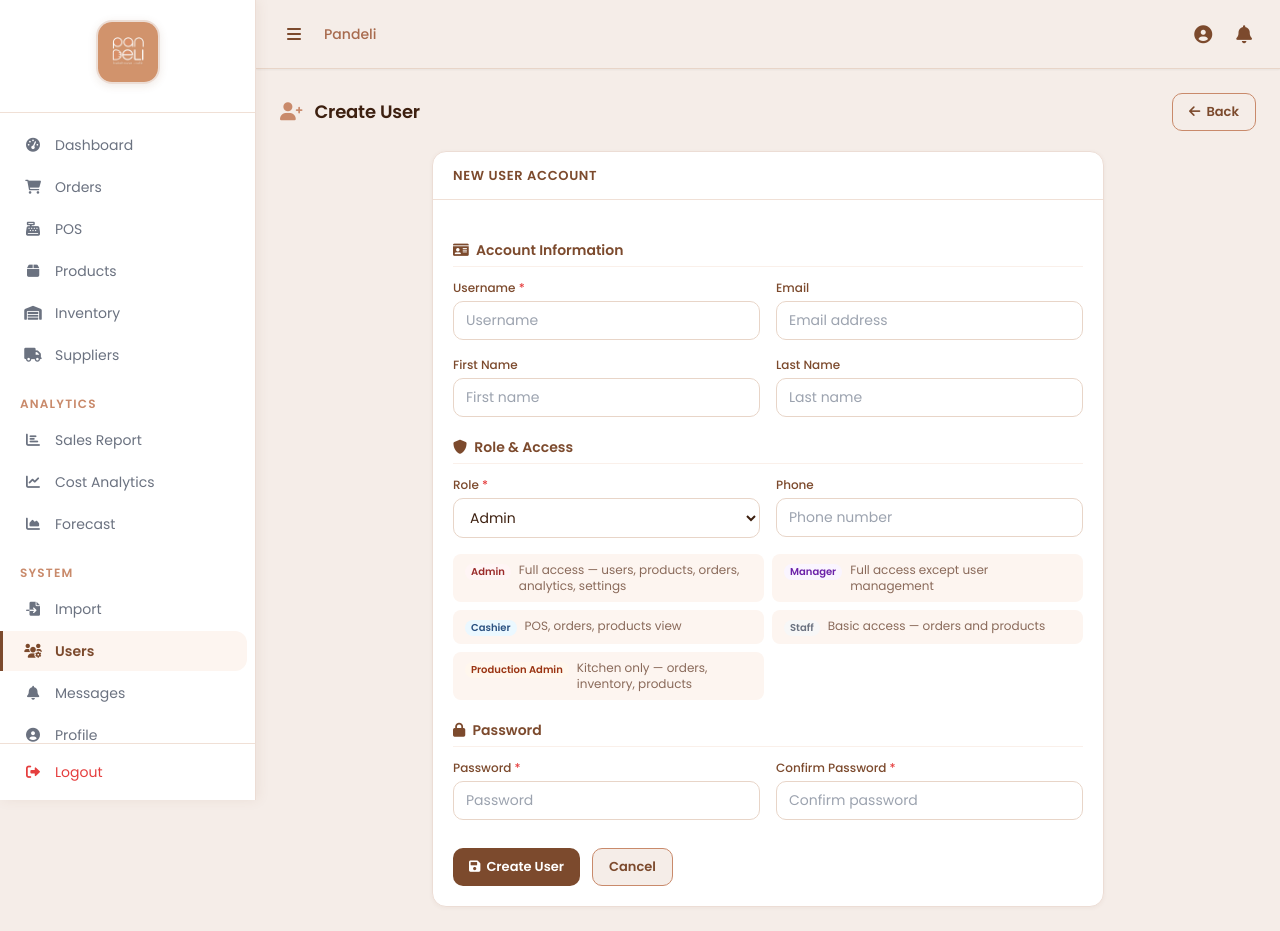
After one commit to Chelsey1234/pandeli-system, a Django app: page /users/create/ in a window 1280 px wide. The commit adds this page. Run offline with Django 5.2, Linux system fonts and the light colour scheme; the visitor is signed in with stand-in values (Sample User, id 1); data that the repository does not hold is empty; parts of the project's set-up code (start-up, migrations or seed data) failed here and were passed over; some libraries are stand-ins or nearby versions.

Commit message:
Add user management CRUD with role-based access control

```diff
--- a/core/forms.py
+++ b/core/forms.py
@@ -1,5 +1,6 @@
 from django import forms
 from django.contrib.auth.models import User
+from django.core.exceptions import ValidationError
 
 from .models import UserProfile
 
@@ -24,3 +25,85 @@ class ProfileUpdateForm(forms.ModelForm):
             'address': forms.Textarea(attrs={'class': 'form-control', 'rows': 3, 'placeholder': 'Address'}),
             'profile_picture': forms.FileInput(attrs={'class': 'form-control', 'accept': 'image/*'}),
         }
+
+
+# ── User Management (admin only) ──────────────────────────────────────────────
+
+class UserCreateForm(forms.ModelForm):
+    password = forms.CharField(
+        widget=forms.PasswordInput(attrs={'class': 'form-input', 'placeholder': 'Password'}),
+        min_length=8,
+        help_text='Minimum 8 characters.',
+    )
+    confirm_password = forms.CharField(
+        widget=forms.PasswordInput(attrs={'class': 'form-input', 'placeholder': 'Confirm password'}),
+        label='Confirm Password',
+    )
+    role = forms.ChoiceField(
+        choices=UserProfile.ROLE_CHOICES,
+        widget=forms.Select(attrs={'class': 'form-input'}),
+    )
+    phone = forms.CharField(
+        required=False,
+        widget=forms.TextInput(attrs={'class': 'form-input', 'placeholder': 'Phone number'}),
+    )
+
+    class Meta:
+        model = User
+        fields = ['username', 'first_name', 'last_name', 'email']
+        widgets = {
+            'username':   forms.TextInput(attrs={'class': 'form-input', 'placeholder': 'Username'}),
+            'first_name': forms.TextInput(attrs={'class': 'form-input', 'placeholder': 'First name'}),
+            'last_name':  forms.TextInput(attrs={'class': 'form-input', 'placeholder': 'Last name'}),
+            'email':      forms.EmailInput(attrs={'class': 'form-input', 'placeholder': 'Email address'}),
+        }
+
+    def clean(self):
+        cleaned = super().clean()
+        pw = cleaned.get('password')
+        cpw = cleaned.get('confirm_password')
+        if pw and cpw and pw != cpw:
+            raise ValidationError({'confirm_password': 'Passwords do not match.'})
+        return cleaned
+
+
+class UserEditForm(forms.ModelForm):
+    new_password = forms.CharField(
+        required=False,
+        widget=forms.PasswordInput(attrs={'class': 'form-input', 'placeholder': 'Leave blank to keep current'}),
+        min_length=8,
+        label='New Password',
+        help_text='Minimum 8 characters. Leave blank to keep current password.',
+    )
+    confirm_password = forms.CharField(
+        required=False,
+        widget=forms.PasswordInput(attrs={'class': 'form-input', 'placeholder': 'Confirm new password'}),
+        label='Confirm New Password',
+    )
+    role = forms.ChoiceField(
+        choices=UserProfile.ROLE_CHOICES,
+        widget=forms.Select(attrs={'class': 'form-input'}),
+    )
+    phone = forms.CharField(
+        required=False,
+        widget=forms.TextInput(attrs={'class': 'form-input', 'placeholder': 'Phone number'}),
+    )
+
+    class Meta:
+        model = User
+        fields = ['username', 'first_name', 'last_name', 'email', 'is_active']
+        widgets = {
+            'username':   forms.TextInput(attrs={'class': 'form-input'}),
+            'first_name': forms.TextInput(attrs={'class': 'form-input'}),
+            'last_name':  forms.TextInput(attrs={'class': 'form-input'}),
+            'email':      forms.EmailInput(attrs={'class': 'form-input'}),
+            'is_active':  forms.CheckboxInput(attrs={'class': 'w-4 h-4'}),
+        }
+
+    def clean(self):
+        cleaned = super().clean()
+        pw = cleaned.get('new_password')
+        cpw = cleaned.get('confirm_password')
+        if pw and cpw and pw != cpw:
+            raise ValidationError({'confirm_password': 'Passwords do not match.'})
+        return cleaned
--- a/core/urls.py
+++ b/core/urls.py
@@ -137,6 +137,15 @@ urlpatterns = [
     path('api/app-features/', views.app_features_api, name='app_features_api'),
 
     # ------------------------------------------
+    # USER MANAGEMENT (admin/manager only)
+    # ------------------------------------------
+    path('users/', views.user_list, name='user_list'),
+    path('users/create/', views.user_create, name='user_create'),
+    path('users/<int:pk>/edit/', views.user_edit, name='user_edit'),
+    path('users/<int:pk>/delete/', views.user_delete, name='user_delete'),
+    path('users/<int:pk>/toggle-active/', views.user_toggle_active, name='user_toggle_active'),
+
+    # ------------------------------------------
     # PUBLIC PAGES (no login required)
     # ------------------------------------------
     path('privacy-policy/', views.privacy_policy, name='privacy_policy'),
--- a/core/views.py
+++ b/core/views.py
@@ -2118,3 +2118,179 @@ def index(request):
     if request.user.is_authenticated:
         return redirect('dashboard')
     return redirect('login')
+
+
+# ========== USER MANAGEMENT VIEWS (admin/manager only) ==========
+
+def _require_admin(request):
+    """Return True if the user is allowed to manage other users."""
+    if request.user.is_superuser:
+        return True
+    try:
+        return request.user.profile.role in ('admin', 'manager')
+    except Exception:
+        return False
+
+
+@login_required
+def user_list(request):
+    if not _require_admin(request):
+        messages.error(request, 'Access denied.')
+        return redirect('dashboard')
+
+    from django.contrib.auth.models import User as AuthUser
+    users = AuthUser.objects.select_related('profile').order_by('username')
+
+    # Search
+    q = request.GET.get('q', '').strip()
+    if q:
+        users = users.filter(
+            Q(username__icontains=q) |
+            Q(first_name__icontains=q) |
+            Q(last_name__icontains=q) |
+            Q(email__icontains=q)
+        )
+
+    # Role filter
+    role_filter = request.GET.get('role', '')
+    if role_filter:
+        users = users.filter(profile__role=role_filter)
+
+    return render(request, 'core/user_list.html', {
+        'users': users,
+        'role_choices': UserProfile.ROLE_CHOICES,
+        'q': q,
+        'role_filter': role_filter,
+        'role_matrix': [
+            # (module, [admin, manager, cashier, staff, production_admin])
+            ('Dashboard',        [True,  True,  False, False, False]),
+            ('Orders',           [True,  True,  True,  True,  True ]),
+            ('POS',              [True,  True,  True,  False, False]),
+            ('Products',         [True,  True,  True,  False, True ]),
+            ('Inventory',        [True,  True,  False, False, True ]),
+            ('Suppliers',        [True,  True,  False, False, False]),
+            ('Sales Report',     [True,  True,  False, False, False]),
+            ('Cost Analytics',   [True,  True,  False, False, False]),
+            ('Forecast',         [True,  True,  False, False, False]),
+            ('Import / Export',  [True,  True,  False, False, False]),
+            ('User Management',  [True,  False, False, False, False]),
+            ('Notifications',    [True,  True,  True,  True,  True ]),
+        ],
+    })
+
+
+@login_required
+def user_create(request):
+    if not _require_admin(request):
+        messages.error(request, 'Access denied.')
+        return redirect('dashboard')
+
+    from .forms import UserCreateForm
+    from django.contrib.auth.models import User as AuthUser
+
+    if request.method == 'POST':
+        form = UserCreateForm(request.POST)
+        if form.is_valid():
+            user = form.save(commit=False)
+            user.set_password(form.cleaned_data['password'])
+            user.save()
+            profile, _ = UserProfile.objects.get_or_create(user=user)
+            profile.role = form.cleaned_data['role']
+            profile.phone = form.cleaned_data.get('phone', '')
+            profile.save()
+            messages.success(request, f'User "{user.username}" created successfully.')
+            return redirect('user_list')
+    else:
+        form = UserCreateForm()
+
+    return render(request, 'core/user_form.html', {'form': form, 'action': 'Create'})
+
+
+@login_required
+def user_edit(request, pk):
+    if not _require_admin(request):
+        messages.error(request, 'Access denied.')
+        return redirect('dashboard')
+
+    from django.contrib.auth.models import User as AuthUser
+    from .forms import UserEditForm
+
+    target_user = get_object_or_404(AuthUser, pk=pk)
+
+    # Prevent non-superusers from editing superusers
+    if target_user.is_superuser and not request.user.is_superuser:
+        messages.error(request, 'You cannot edit a superuser account.')
+        return redirect('user_list')
+
+    profile, _ = UserProfile.objects.get_or_create(user=target_user)
+
+    if request.method == 'POST':
+        form = UserEditForm(request.POST, instance=target_user)
+        if form.is_valid():
+            user = form.save(commit=False)
+            new_pw = form.cleaned_data.get('new_password')
+            if new_pw:
+                user.set_password(new_pw)
+            user.save()
+            profile.role = form.cleaned_data['role']
+            profile.phone = form.cleaned_data.get('phone', '')
+            profile.save()
+            messages.success(request, f'User "{user.username}" updated successfully.')
+            return redirect('user_list')
+    else:
+        form = UserEditForm(instance=target_user, initial={
+            'role': profile.role,
+            'phone': profile.phone,
+        })
+
+    return render(request, 'core/user_form.html', {
+        'form': form,
+        'action': 'Edit',
+        'target_user': target_user,
+        'profile': profile,
+    })
+
+
+@login_required
+@require_POST
+def user_delete(request, pk):
+    if not _require_admin(request):
+        messages.error(request, 'Access denied.')
+        return redirect('dashboard')
+
+    from django.contrib.auth.models import User as AuthUser
+    target_user = get_object_or_404(AuthUser, pk=pk)
+
+    # Cannot delete yourself or a superuser (unless you are one)
+    if target_user == request.user:
+        messages.error(request, 'You cannot delete your own account.')
+        return redirect('user_list')
+    if target_user.is_superuser and not request.user.is_superuser:
+        messages.error(request, 'You cannot delete a superuser account.')
+        return redirect('user_list')
+
+    username = target_user.username
+    target_user.delete()
+    messages.success(request, f'User "{username}" deleted.')
+    return redirect('user_list')
+
+
+@login_required
+@require_POST
+def user_toggle_active(request, pk):
+    if not _require_admin(request):
+        messages.error(request, 'Access denied.')
+        return redirect('dashboard')
+
+    from django.contrib.auth.models import User as AuthUser
+    target_user = get_object_or_404(AuthUser, pk=pk)
+
+    if target_user == request.user:
+        messages.error(request, 'You cannot deactivate your own account.')
+        return redirect('user_list')
+
+    target_user.is_active = not target_user.is_active
+    target_user.save(update_fields=['is_active'])
+    state = 'activated' if target_user.is_active else 'deactivated'
+    messages.success(request, f'User "{target_user.username}" {state}.')
+    return redirect('user_list')
--- a/templates/core/includes/sidebar.html
+++ b/templates/core/includes/sidebar.html
@@ -122,6 +122,14 @@
     <i class="fas fa-file-import flex-shrink-0" style="width:20px;text-align:center;"></i>
     <span class="sidebar-label ml-3" style="white-space:nowrap;">Import</span>
 </a></li>
+{% if is_admin or request.user.is_superuser %}
+<li><a href="{% url 'user_list' %}" title="Users"
+   class="sidebar-nav-link flex items-center py-2.5 text-sm transition-all duration-150"
+   style="{% if n == 'user_list' or n == 'user_create' or n == 'user_edit' %}background:#fdf5f0;border-left:3px solid #7C4A2D;color:#7C4A2D;font-weight:600;{% else %}border-left:3px solid transparent;color:#6b7280;{% endif %}padding-left:20px;padding-right:12px;border-radius:0 12px 12px 0;margin-right:8px;">
+    <i class="fas fa-users-cog flex-shrink-0" style="width:20px;text-align:center;"></i>
+    <span class="sidebar-label ml-3" style="white-space:nowrap;">Users</span>
+</a></li>
+{% endif %}
 <li><a href="{% url 'messages' %}" title="Messages"
    class="sidebar-nav-link flex items-center py-2.5 text-sm transition-all duration-150"
    style="border-left:3px solid transparent;color:#6b7280;padding-left:20px;padding-right:12px;border-radius:0 12px 12px 0;margin-right:8px;">
--- /dev/null
+++ b/templates/core/user_form.html
@@ -0,0 +1,155 @@
+{% extends 'core/base.html' %}
+
+{% block title %}{{ action }} User{% endblock %}
+
+{% block content %}
+<div class="page-header">
+    <h2 class="pg-heading">
+        <i class="fas fa-user-{% if action == 'Create' %}plus{% else %}edit{% endif %} mr-2" style="color:#C98A6B;"></i>
+        {{ action }} User
+    </h2>
+    <a href="{% url 'user_list' %}" class="btn-secondary"><i class="fas fa-arrow-left"></i> Back</a>
+</div>
+
+<div class="max-w-2xl mx-auto">
+    <div class="card overflow-hidden">
+        <div class="card-header">
+            <span class="card-title">
+                {% if action == 'Edit' %}Editing: {{ target_user.username }}{% else %}New User Account{% endif %}
+            </span>
+        </div>
+        <div class="card-body">
+            <form method="post" enctype="multipart/form-data" class="space-y-5">
+                {% csrf_token %}
+
+                {% if form.non_field_errors %}
+                <div class="px-4 py-3 rounded-xl text-sm" style="background:#fff5f5;color:#9b2c2c;border:1px solid #fed7d7;">
+                    {% for error in form.non_field_errors %}{{ error }}{% endfor %}
+                </div>
+                {% endif %}
+
+                <!-- Account info -->
+                <div>
+                    <h3 class="text-sm font-semibold mb-3" style="color:#7C4A2D;border-bottom:1px solid #faf0ea;padding-bottom:6px;">
+                        <i class="fas fa-id-card mr-1"></i> Account Information
+                    </h3>
+                    <div class="grid grid-cols-1 md:grid-cols-2 gap-4">
+                        <div>
+                            <label class="form-label">Username <span style="color:#e53e3e;">*</span></label>
+                            {{ form.username }}
+                            {% if form.username.errors %}<p class="text-xs mt-1" style="color:#e53e3e;">{{ form.username.errors.0 }}</p>{% endif %}
+                        </div>
+                        <div>
+                            <label class="form-label">Email</label>
+                            {{ form.email }}
+                            {% if form.email.errors %}<p class="text-xs mt-1" style="color:#e53e3e;">{{ form.email.errors.0 }}</p>{% endif %}
+                        </div>
+                        <div>
+                            <label class="form-label">First Name</label>
+                            {{ form.first_name }}
+                        </div>
+                        <div>
+                            <label class="form-label">Last Name</label>
+                            {{ form.last_name }}
+                        </div>
+                    </div>
+                </div>
+
+                <!-- Role & contact -->
+                <div>
+                    <h3 class="text-sm font-semibold mb-3" style="color:#7C4A2D;border-bottom:1px solid #faf0ea;padding-bottom:6px;">
+                        <i class="fas fa-shield-alt mr-1"></i> Role & Access
+                    </h3>
+                    <div class="grid grid-cols-1 md:grid-cols-2 gap-4">
+                        <div>
+                            <label class="form-label">Role <span style="color:#e53e3e;">*</span></label>
+                            {{ form.role }}
+                            {% if form.role.errors %}<p class="text-xs mt-1" style="color:#e53e3e;">{{ form.role.errors.0 }}</p>{% endif %}
+                            <p class="text-xs mt-1" style="color:#a0856e;" id="roleHint"></p>
+                        </div>
+                        <div>
+                            <label class="form-label">Phone</label>
+                            {{ form.phone }}
+                        </div>
+                    </div>
+
+                    <!-- Role descriptions -->
+                    <div class="mt-3 grid grid-cols-1 sm:grid-cols-2 gap-2 text-xs" style="color:#8a6a5a;">
+                        <div class="flex items-start gap-2 px-3 py-2 rounded-lg" style="background:#fdf5f0;">
+                            <span class="pill pill-red mt-0.5" style="font-size:10px;padding:1px 6px;flex-shrink:0;">Admin</span>
+                            Full access — users, products, orders, analytics, settings
+                        </div>
+                        <div class="flex items-start gap-2 px-3 py-2 rounded-lg" style="background:#fdf5f0;">
+                            <span class="pill pill-purple mt-0.5" style="font-size:10px;padding:1px 6px;flex-shrink:0;">Manager</span>
+                            Full access except user management
+                        </div>
+                        <div class="flex items-start gap-2 px-3 py-2 rounded-lg" style="background:#fdf5f0;">
+                            <span class="pill pill-blue mt-0.5" style="font-size:10px;padding:1px 6px;flex-shrink:0;">Cashier</span>
+                            POS, orders, products view
+                        </div>
+                        <div class="flex items-start gap-2 px-3 py-2 rounded-lg" style="background:#fdf5f0;">
+                            <span class="pill pill-gray mt-0.5" style="font-size:10px;padding:1px 6px;flex-shrink:0;">Staff</span>
+                            Basic access — orders and products
+                        </div>
+                        <div class="flex items-start gap-2 px-3 py-2 rounded-lg" style="background:#fdf5f0;">
+                            <span class="pill pill-orange mt-0.5" style="font-size:10px;padding:1px 6px;flex-shrink:0;">Production Admin</span>
+                            Kitchen only — orders, inventory, products
+                        </div>
+                    </div>
+                </div>
+
+                <!-- Password -->
+                <div>
+                    <h3 class="text-sm font-semibold mb-3" style="color:#7C4A2D;border-bottom:1px solid #faf0ea;padding-bottom:6px;">
+                        <i class="fas fa-lock mr-1"></i> Password
+                    </h3>
+                    <div class="grid grid-cols-1 md:grid-cols-2 gap-4">
+                        {% if action == 'Create' %}
+                        <div>
+                            <label class="form-label">Password <span style="color:#e53e3e;">*</span></label>
+                            {{ form.password }}
+                            {% if form.password.errors %}<p class="text-xs mt-1" style="color:#e53e3e;">{{ form.password.errors.0 }}</p>{% endif %}
+                        </div>
+                        <div>
+                            <label class="form-label">Confirm Password <span style="color:#e53e3e;">*</span></label>
+                            {{ form.confirm_password }}
+                            {% if form.confirm_password.errors %}<p class="text-xs mt-1" style="color:#e53e3e;">{{ form.confirm_password.errors.0 }}</p>{% endif %}
+                        </div>
+                        {% else %}
+                        <div>
+                            <label class="form-label">New Password</label>
+                            {{ form.new_password }}
+                            <p class="text-xs mt-1" style="color:#a0856e;">{{ form.new_password.help_text }}</p>
+                            {% if form.new_password.errors %}<p class="text-xs mt-1" style="color:#e53e3e;">{{ form.new_password.errors.0 }}</p>{% endif %}
+                        </div>
+                        <div>
+                            <label class="form-label">Confirm New Password</label>
+                            {{ form.confirm_password }}
+                            {% if form.confirm_password.errors %}<p class="text-xs mt-1" style="color:#e53e3e;">{{ form.confirm_password.errors.0 }}</p>{% endif %}
+                        </div>
+                        {% endif %}
+                    </div>
+                </div>
+
+                {% if action == 'Edit' %}
+                <!-- Active status -->
+                <div class="flex items-center gap-3 px-4 py-3 rounded-xl" style="background:#fdf5f0;border:1px solid #ecddd5;">
+                    {{ form.is_active }}
+                    <label class="text-sm font-medium" style="color:#5c3520;">
+                        Account Active
+                        <span class="text-xs font-normal ml-1" style="color:#a0856e;">— inactive users cannot log in</span>
+                    </label>
+                </div>
+                {% endif %}
+
+                <div class="flex gap-3 pt-2">
+                    <button type="submit" class="btn-primary">
+                        <i class="fas fa-save"></i> {{ action }} User
+                    </button>
+                    <a href="{% url 'user_list' %}" class="btn-secondary">Cancel</a>
+                </div>
+            </form>
+        </div>
+    </div>
+</div>
+{% endblock %}
```
Also changed, not shown: core/middleware.py (+14 -0 lines), templates/core/user_list.html (added, +171 -0 lines).
